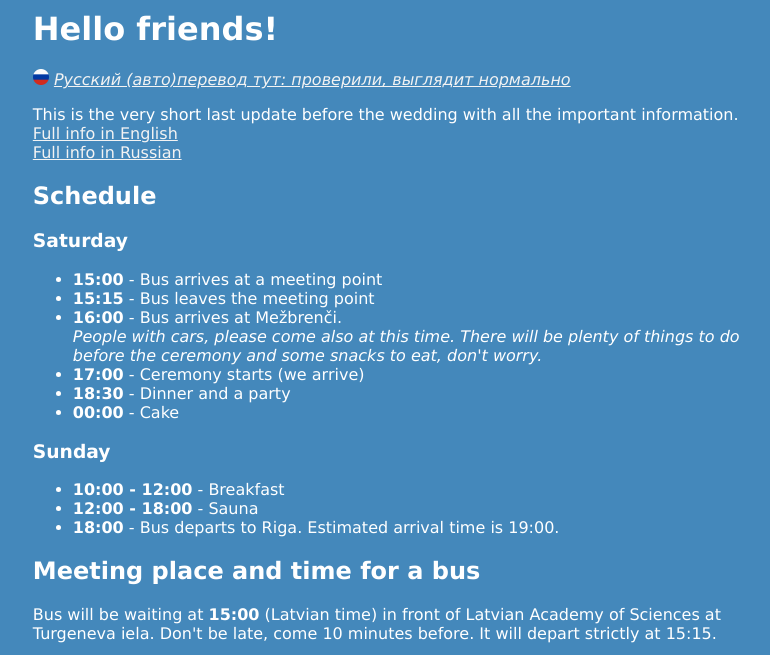
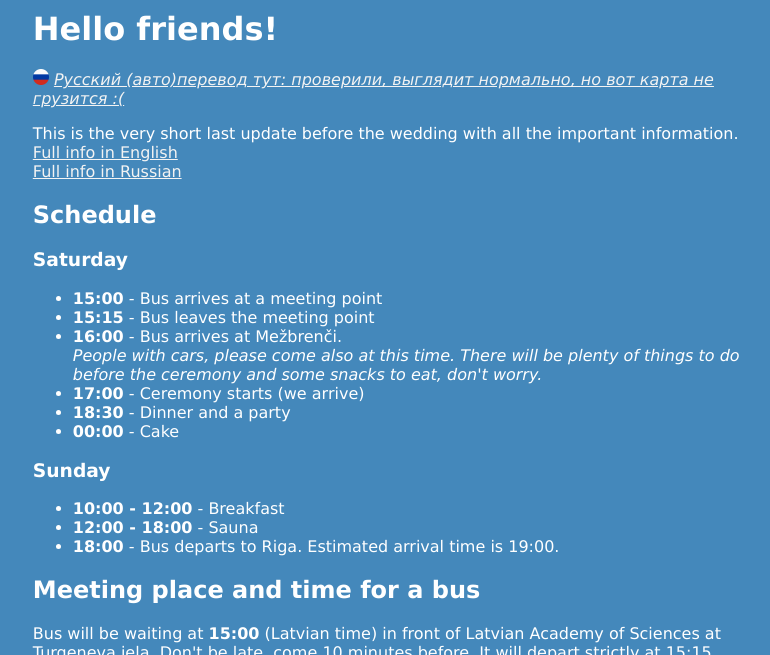
Before and after one commit to azarakovskiy/azarakovskiy.github.io, a Jekyll site: the page built from wedding_last_update.html, in a window 1280 px wide and 900 px high, cut to the strip 0-655 px from the top of the window. Shown: the whole strip, without its empty margins (228-998 px from the left). Built offline with Jekyll 4.4.1, drawn with Linux system fonts in a browser that asks for light colours.

Commit message:
map no loading in ru

```diff
--- a/wedding_last_update.html
+++ b/wedding_last_update.html
@@ -94,7 +94,7 @@
 
     <i>
         <img width="16" height="16" src="/img/RU.png"/>
-        <a href="http://translate.google.com/translate?hl=&sl=en&tl=ru&u=http%3A%2F%2Fazarakovskiy.com%2Fwedding%2Ffinal_update" target="_blank">Русский (авто)перевод тут: проверили, выглядит нормально</a>
+        <a href="http://translate.google.com/translate?hl=&sl=en&tl=ru&u=http%3A%2F%2Fazarakovskiy.com%2Fwedding%2Ffinal_update" target="_blank">Русский (авто)перевод тут: проверили, выглядит нормально, но вот карта не грузится :(</a>
     </i>
 
     <p class="message">
```
